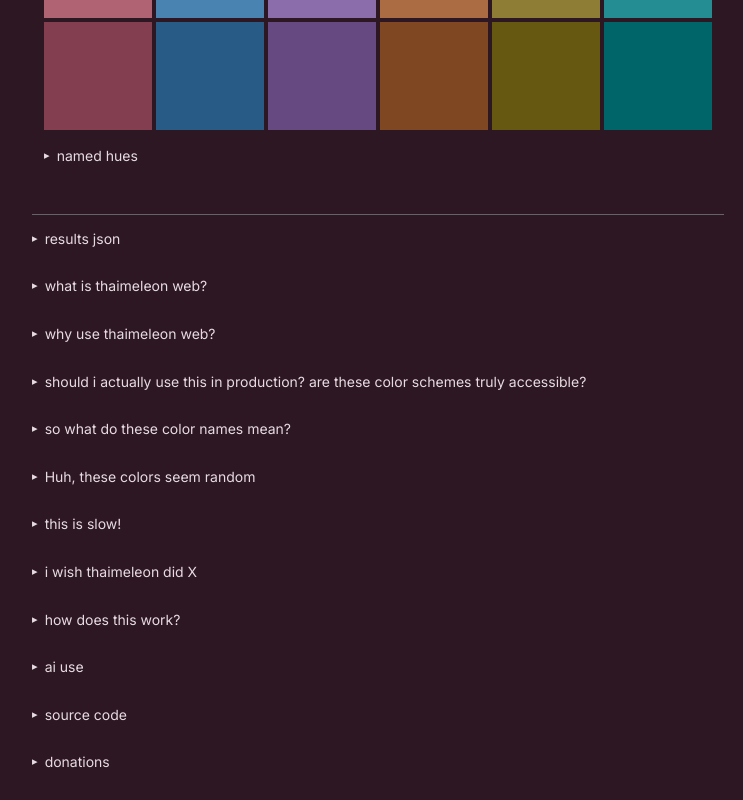
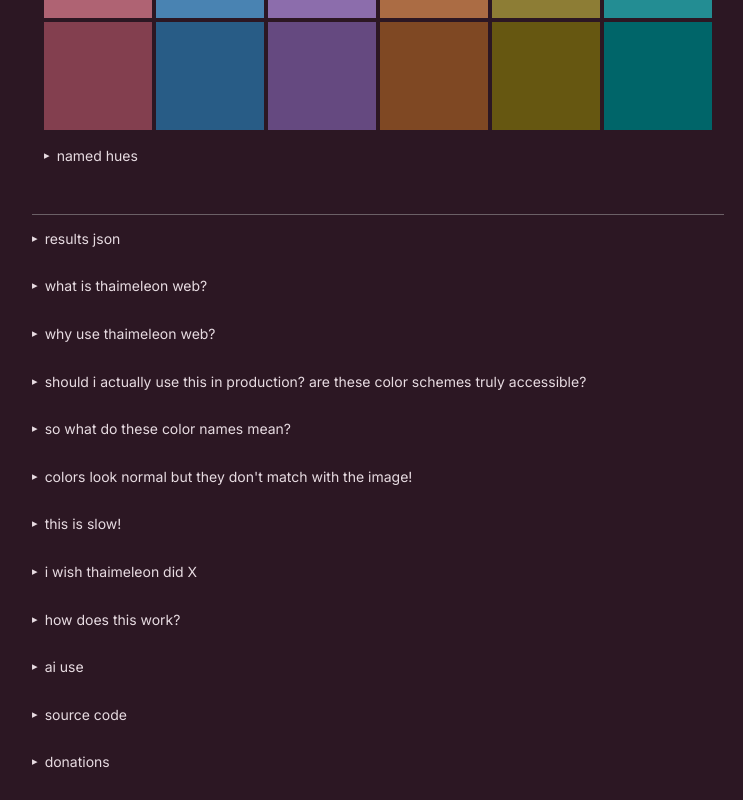
Before and after one commit to pbun206/thaimeleon_web, a React (Vite) app in the folder web/: page / in a window 1280 px wide. Shown: the part 965-1765 px from the top of the page, without its empty margins (262-1005 px from the left). Built offline with nearby package versions, Linux system fonts and the light colour scheme.

Commit message:
docs: changed header to clarify what it means

```diff
--- a/web/src/components/Info.tsx
+++ b/web/src/components/Info.tsx
@@ -147,7 +147,7 @@
         </ul>
       </Block>
 
-      <Block q="Huh, these colors seem random">
+      <Block q="colors look normal but they don't match with the image!">
         <p>
           some browsers mess around canvas data to prevent tracking. however,
           that breaks this website. make sure enable canvas for this website
```
